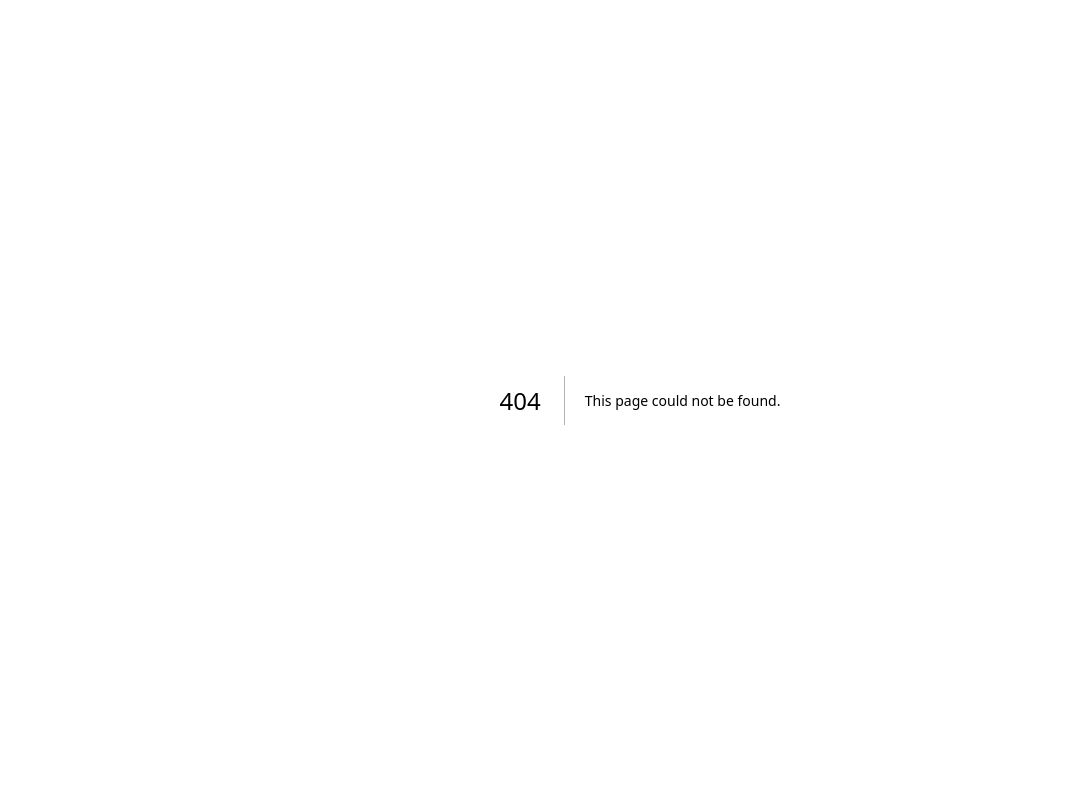
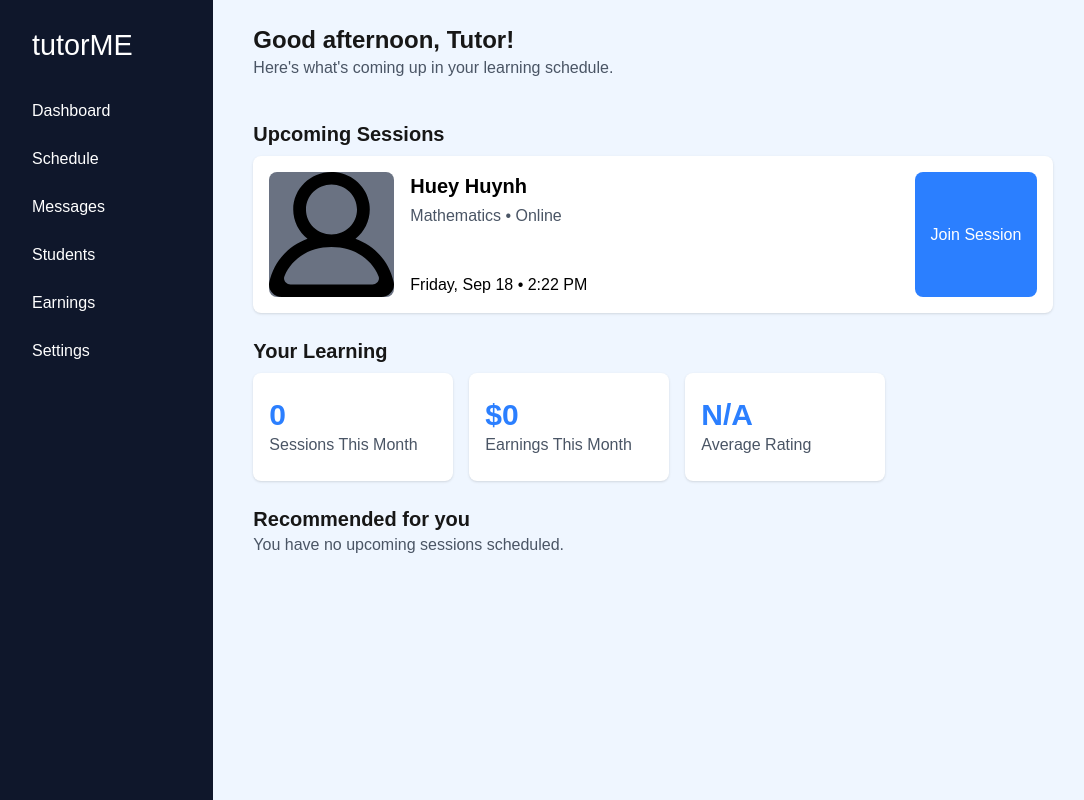
Before and after one commit to SayeGorgor/tutorME, a Next.js app in the folder frontend/: page /tutor/dashboard in a window 1280 px wide. Before the commit this address had no page. Shown: the whole page, without its empty margins (0-1084 px from the left). Built offline with nearby package versions, Linux system fonts and the light colour scheme.

Commit message:
Continued student dashboard page design and began tutor dashboard page

```diff
--- a/frontend/app/(protected)/student/dashboard/layout.tsx
+++ b/frontend/app/(protected)/student/dashboard/layout.tsx
@@ -1,12 +1,12 @@
 import ProtectedStudentNav from "../../../../components/ProtectedStudentNav";
 
-export default function ProtectedLayout({
+export default function StudentLayout({
     children
 }: {
     children: React.ReactNode
 }) {
     return (
-        <div className="flex min-h-screen">
+        <div className="flex min-h-screen bg-blue-50">
             <ProtectedStudentNav />
             <main>
                 {children}
--- a/frontend/app/(protected)/student/dashboard/page.tsx
+++ b/frontend/app/(protected)/student/dashboard/page.tsx
@@ -1,8 +1,43 @@
+import UpcomingSessionsCard from "@/components/UpcomingSessionsCard";
+
 export default function DashboardPage() {
     return (
-        <div>
-            <h1>Dashboard</h1>
-            {/* Dashboard content can go here */}
+        <div className="flex flex-col gap-6 px-10 py-6">
+            <div>
+                <h1 className="text-2xl font-bold">Good afternoon, Student!</h1>
+                <p className="text-gray-600">Here's what's coming up in your learning schedule.</p>
+            </div>
+
+            <div className="flex flex-col gap-2 mt-4">
+                <h2 className="text-xl font-semibold">Upcoming Sessions</h2>
+                <UpcomingSessionsCard />
+            </div>
+
+            <div className="flex flex-col gap-2">
+                <h2 className="text-xl font-semibold">Your Learning</h2>
+
+                <div className="flex gap-4">
+                    <div className="bg-white w-50 px-4 py-6 rounded-lg shadow-sm">
+                        <h3 className="text-blue-500 text-3xl font-semibold">0</h3>
+                        <p className="text-gray-600">Sessions Completed</p>
+                    </div>
+
+                    <div className="bg-white w-50 px-4 py-6 rounded-lg shadow-sm">
+                        <h3 className="text-blue-500 text-3xl font-semibold">0h</h3>
+                        <p className="text-gray-600">Learning Time</p>
+                    </div>
+
+                    <div className="bg-white w-50 px-4 py-6 rounded-lg shadow-sm">
+                        <h3 className="text-blue-500 text-3xl font-semibold">0</h3>
+                        <p className="text-gray-600">Tutors Worked With</p>
+                    </div>
+                </div>
+            </div>
+
+            <div>
+                <h2 className="text-xl font-semibold">Recommended for you</h2>
+                <p className="text-gray-600">You have no upcoming sessions scheduled.</p>
+            </div>
         </div>
     )
 }
--- /dev/null
+++ b/frontend/app/(protected)/tutor/dashboard/layout.tsx
@@ -0,0 +1,16 @@
+import ProtectedTutorNav from "@/components/ProtectedTutorNav";
+
+export default function TutorLayout({
+    children
+}: {
+    children: React.ReactNode
+}) {
+    return (
+        <div className="flex min-h-screen bg-blue-50">
+            <ProtectedTutorNav />
+            <main>
+                {children}
+            </main>
+        </div>
+    )
+};
--- /dev/null
+++ b/frontend/app/(protected)/tutor/dashboard/page.tsx
@@ -0,0 +1,43 @@
+import UpcomingSessionsCard from "@/components/UpcomingSessionsCard";
+
+export default function DashboardPage() {
+    return (
+        <div className="flex flex-col gap-6 px-10 py-6">
+            <div>
+                <h1 className="text-2xl font-bold">Good afternoon, Tutor!</h1>
+                <p className="text-gray-600">Here's what's coming up in your learning schedule.</p>
+            </div>
+
+            <div className="flex flex-col gap-2 mt-4">
+                <h2 className="text-xl font-semibold">Upcoming Sessions</h2>
+                <UpcomingSessionsCard />
+            </div>
+
+            <div className="flex flex-col gap-2">
+                <h2 className="text-xl font-semibold">Your Learning</h2>
+
+                <div className="flex gap-4">
+                    <div className="bg-white w-50 px-4 py-6 rounded-lg shadow-sm">
+                        <h3 className="text-blue-500 text-3xl font-semibold">0</h3>
+                        <p className="text-gray-600">Sessions This Month</p>
+                    </div>
+
+                    <div className="bg-white w-50 px-4 py-6 rounded-lg shadow-sm">
+                        <h3 className="text-blue-500 text-3xl font-semibold">$0</h3>
+                        <p className="text-gray-600">Earnings This Month</p>
+                    </div>
+
+                    <div className="bg-white w-50 px-4 py-6 rounded-lg shadow-sm">
+                        <h3 className="text-blue-500 text-3xl font-semibold">N/A</h3>
+                        <p className="text-gray-600">Average Rating</p>
+                    </div>
+                </div>
+            </div>
+
+            <div>
+                <h2 className="text-xl font-semibold">Recommended for you</h2>
+                <p className="text-gray-600">You have no upcoming sessions scheduled.</p>
+            </div>
+        </div>
+    )
+}
--- a/frontend/components/ProtectedStudentNav.tsx
+++ b/frontend/components/ProtectedStudentNav.tsx
@@ -7,12 +7,12 @@ export default function ProtectedStudentNav() {
                 tutorME
             </h1>
             <ul className="flex flex-col gap-2 w-full">
-                <li><Link className="block p-2 w-full text-white rounded-lg hover:bg-indigo-500" href="/dashboard">Dashboard</Link></li>
-                <li><Link className="block p-2 w-full text-white rounded-lg hover:bg-indigo-500" href="/sessions">My Sessions</Link></li>
-                <li><Link className="block p-2 w-full text-white rounded-lg hover:bg-indigo-500" href="/messages">Messages</Link></li>
-                <li><Link className="block p-2 w-full text-white rounded-lg hover:bg-indigo-500" href="/saved-tutors">Saved Tutors</Link></li>
-                <li><Link className="block p-2 w-full text-white rounded-lg hover:bg-indigo-500" href="/payments">Payments</Link></li>
-                <li><Link className="block p-2 w-full text-white rounded-lg hover:bg-indigo-500" href="/settings">Settings</Link></li>
+                <li><Link className="block p-2 w-full text-white rounded-lg hover:bg-indigo-500" href="/student/dashboard">Dashboard</Link></li>
+                <li><Link className="block p-2 w-full text-white rounded-lg hover:bg-indigo-500" href="/student/sessions">My Sessions</Link></li>
+                <li><Link className="block p-2 w-full text-white rounded-lg hover:bg-indigo-500" href="/student/messages">Messages</Link></li>
+                <li><Link className="block p-2 w-full text-white rounded-lg hover:bg-indigo-500" href="/student/saved-tutors">Saved Tutors</Link></li>
+                <li><Link className="block p-2 w-full text-white rounded-lg hover:bg-indigo-500" href="/student/payments">Payments</Link></li>
+                <li><Link className="block p-2 w-full text-white rounded-lg hover:bg-indigo-500" href="/student/settings">Settings</Link></li>
             </ul>
         </nav>
     )
--- /dev/null
+++ b/frontend/components/ProtectedTutorNav.tsx
@@ -0,0 +1,19 @@
+import Link from "next/link";
+
+export default function ProtectedTutorNav() {
+    return (
+        <nav className="flex flex-col gap-6 items-start p-6 w-1/6 bg-slate-900">
+            <h1 id="logo" className="text-[1.8rem] text-white font-sans ml-2">
+                tutorME
+            </h1>
+            <ul className="flex flex-col gap-2 w-full">
+                <li><Link className="block p-2 w-full text-white rounded-lg hover:bg-indigo-500" href="/tutor/dashboard">Dashboard</Link></li>
+                <li><Link className="block p-2 w-full text-white rounded-lg hover:bg-indigo-500" href="/tutor/sessions">Schedule</Link></li>
+                <li><Link className="block p-2 w-full text-white rounded-lg hover:bg-indigo-500" href="/tutor/messages">Messages</Link></li>
+                <li><Link className="block p-2 w-full text-white rounded-lg hover:bg-indigo-500" href="/tutor/students">Students</Link></li>
+                <li><Link className="block p-2 w-full text-white rounded-lg hover:bg-indigo-500" href="/tutor/payments">Earnings</Link></li>
+                <li><Link className="block p-2 w-full text-white rounded-lg hover:bg-indigo-500" href="/tutor/settings">Settings</Link></li>
+            </ul>
+        </nav>
+    )
+}
--- /dev/null
+++ b/frontend/components/UpcomingSessionsCard.tsx
@@ -0,0 +1,32 @@
+'use client';
+
+import Image from "next/image";
+
+export default function UpcomingSessionsCard() {
+    return (
+        <div className="flex justify-between bg-white w-200 p-4 rounded-lg shadow-sm">
+            <div className="flex gap-4">
+                <Image
+                    src="/icons/default_pfp_icon.svg"
+                    alt="Tutor's profile picture"
+                    width={125}
+                    height={125}
+                    className="bg-gray-500 rounded-lg"
+                />
+
+                <div className="flex flex-col justify-between">
+                    <div className="flex flex-col gap-1">
+                        <h3 className="text-black text-xl font-semibold">Huey Huynh</h3>
+                        <p className="text-gray-600">Mathematics • Online</p>
+                    </div>
+
+                    <p className="text-black font-bolder">Friday, Sep 18 • 2:22 PM</p>
+                </div>
+            </div>
+
+            <button className="bg-blue-500 text-white px-4 py-2 rounded-lg hover:bg-blue-600 cursor-pointer">
+                Join Session
+            </button>
+        </div>
+    );
+}
```
Also changed, not shown: 1 other file (tests, documents, lock files or other folders).
